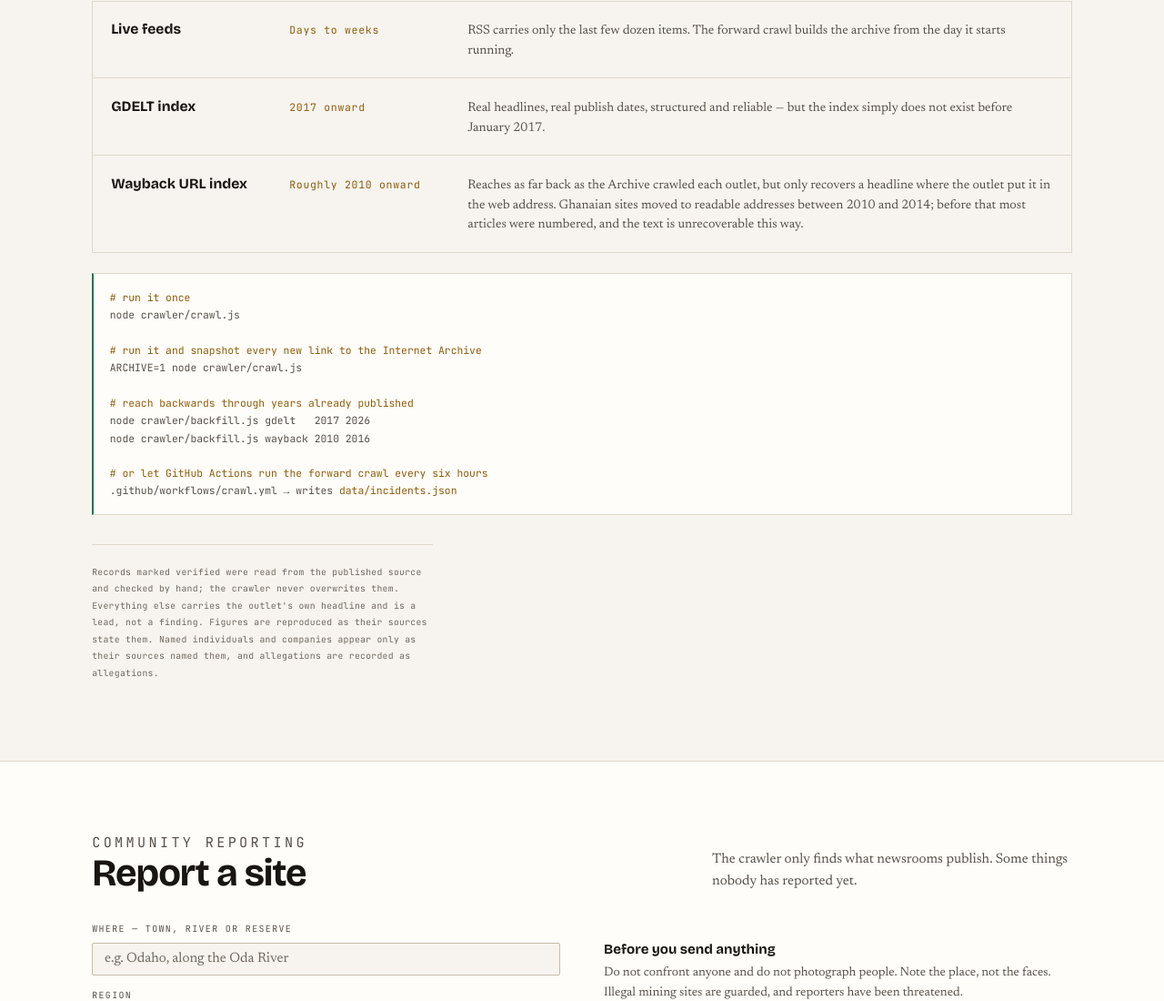
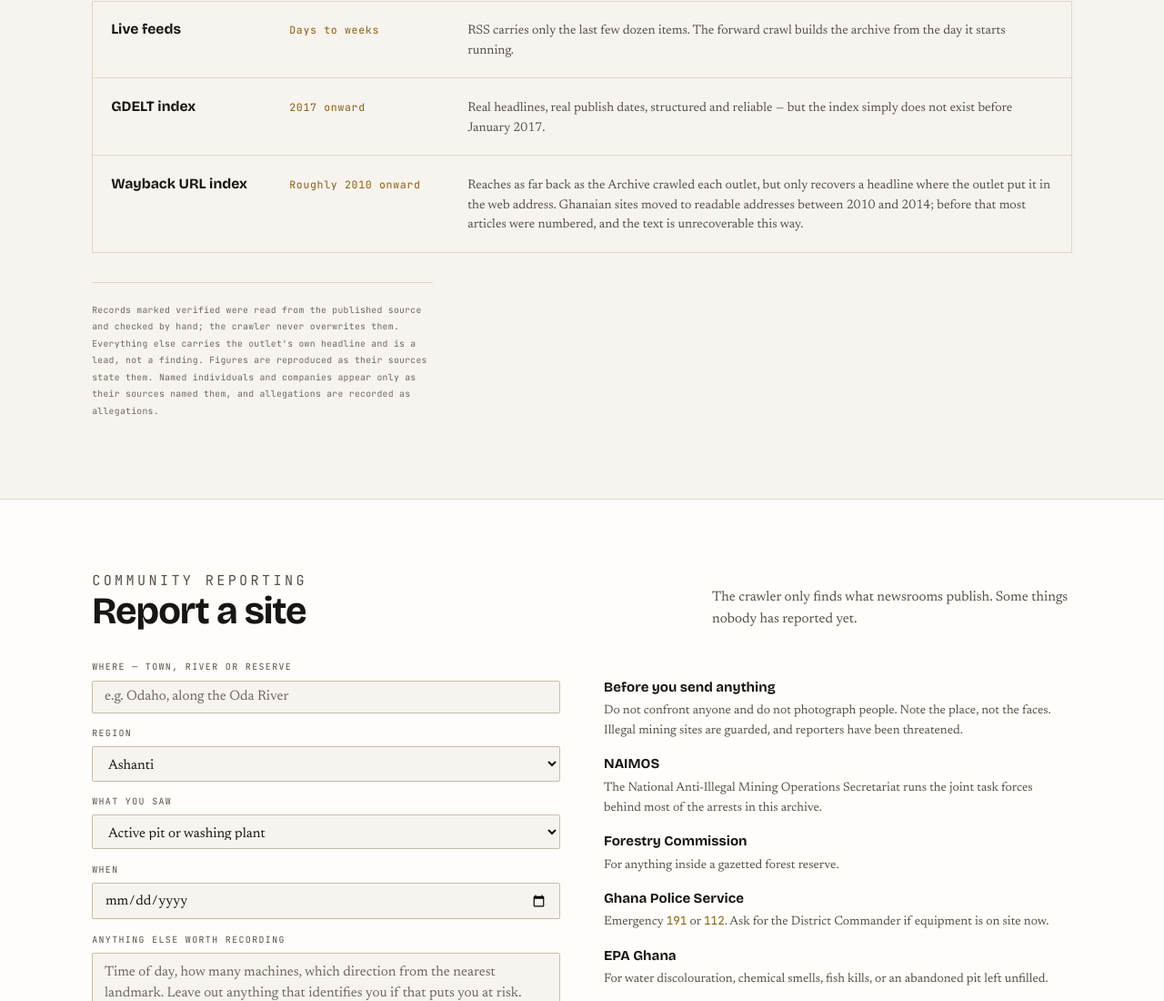
Before and after one commit to adjeisarfoike-glitch/The-Asaase-Yaa-Crawler, a plain HTML site: page index.html in a window 1280 px wide. Shown: the part 8188-9288 px from the top of the page at 91% size. Drawn offline with nearby package versions, Linux system fonts and the light colour scheme.

Commit message:
Update index.html
Deleted run instructions appearing on the website

```diff
--- a/index.html
+++ b/index.html
@@ -406,19 +406,6 @@ footer a{color:var(--silt)}
           <dd class="note">Reaches as far back as the Archive crawled each outlet, but only recovers a headline where the outlet put it in the web address. Ghanaian sites moved to readable addresses between 2010 and 2014; before that most articles were numbered, and the text is unrecoverable this way.</dd></div>
       </dl>
     </div>
-
-    <pre class="code"><span class="k"># run it once</span>
-node crawler/crawl.js
-
-<span class="k"># run it and snapshot every new link to the Internet Archive</span>
-ARCHIVE=1 node crawler/crawl.js
-
-<span class="k"># reach backwards through years already published</span>
-node crawler/backfill.js gdelt   2017 2026
-node crawler/backfill.js wayback 2010 2016
-
-<span class="k"># or let GitHub Actions run the forward crawl every six hours</span>
-.github/workflows/crawl.yml → writes <span class="k">data/incidents.json</span></pre>
 
     <p class="fine">
       Records marked verified were read from the published source and checked by hand; the crawler never overwrites them. Everything else carries the outlet's own headline and is a lead, not a finding. Figures are reproduced as their sources state them. Named individuals and companies appear only as their sources named them, and allegations are recorded as allegations.
```
